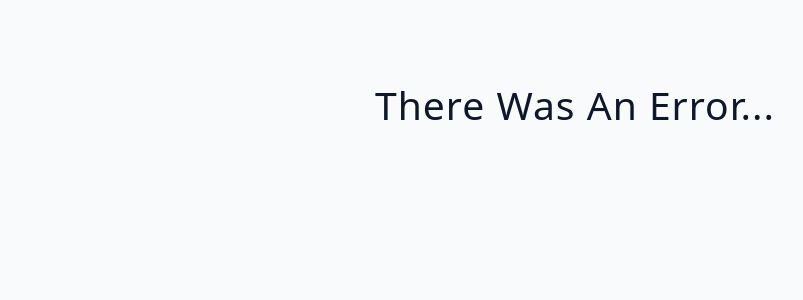
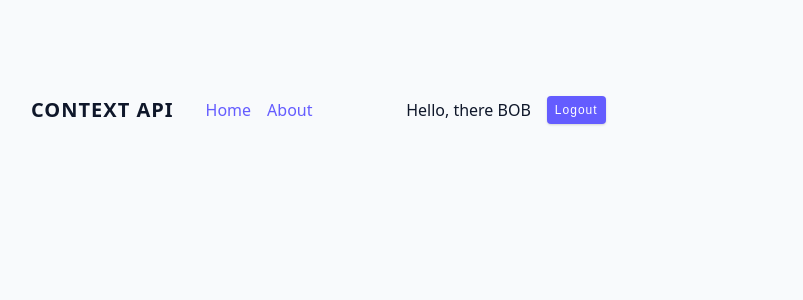
Before and after one commit to jodoesgit/react18-vite-toolkit, a React (Vite) app: page / in a window 1280 px wide. Shown: the top 300 px of the page, without its empty margins (65-868 px from the left). Built offline with nearby package versions, Linux system fonts and the light colour scheme; no server answers.

Commit message:
Discovery: Prop drilling

```diff
--- a/src/App.jsx
+++ b/src/App.jsx
@@ -1,4 +1,4 @@
-import Starter from "../tutorial/08-custom-hooks/starter/02-fetch-data";
+import Starter from "../tutorial/09-context-api/starter/Navbar";
 
 function App() {
 	return (
--- /dev/null
+++ b/tutorial/09-context-api/starter/NavLinks.jsx
@@ -0,0 +1,18 @@
+import UserContainer from "./UserContainer";
+
+const NavLinks = ({ user, logout }) => {
+	return (
+		<div className="nav-container">
+			<ul className="nav-links">
+				<li>
+					<a href="#">Home</a>
+				</li>
+				<li>
+					<a href="#">About</a>
+				</li>
+			</ul>
+			<UserContainer user={user} logout={logout} />
+		</div>
+	);
+};
+export default NavLinks;
--- /dev/null
+++ b/tutorial/09-context-api/starter/Navbar.jsx
@@ -0,0 +1,17 @@
+import NavLinks from "./NavLinks";
+import { useState } from "react";
+
+const Navbar = () => {
+	const [user, setUser] = useState({ name: "bob" });
+	const logout = () => {
+		setUser(null);
+	};
+
+	return (
+		<nav className="navbar">
+			<h5>CONTEXT API</h5>
+			<NavLinks user={user} logout={logout} />
+		</nav>
+	);
+};
+export default Navbar;
--- /dev/null
+++ b/tutorial/09-context-api/starter/UserContainer.jsx
@@ -0,0 +1,17 @@
+const UserContainer = ({ user, logout }) => {
+	return (
+		<div className="user-container">
+			{user ? (
+				<>
+					<p>Hello, there {user?.name?.toUpperCase()}</p>
+					<button className="btn" onClick={logout}>
+						Logout
+					</button>
+				</>
+			) : (
+				<p>Please login</p>
+			)}
+		</div>
+	);
+};
+export default UserContainer;
```
